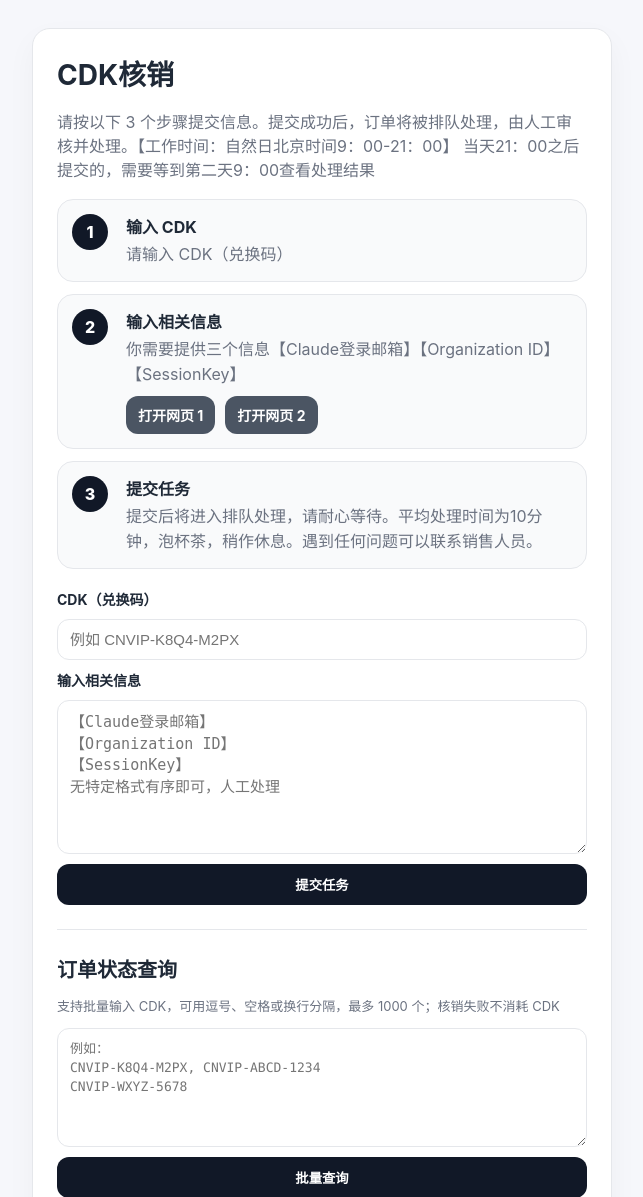
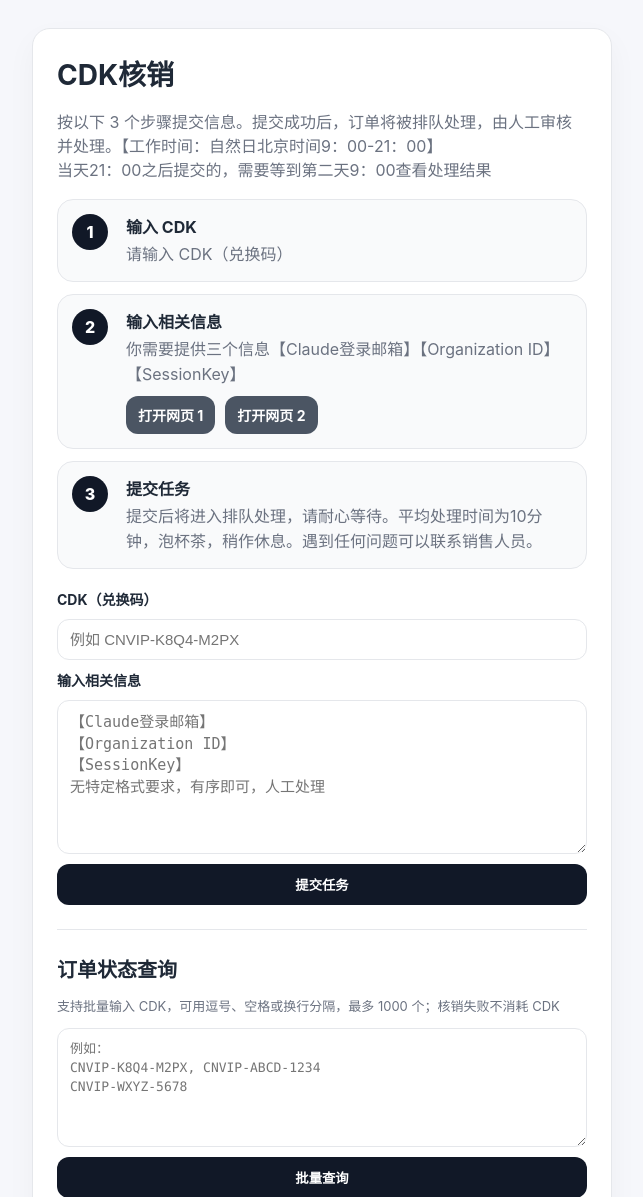
Before and after one commit to chennuo2233-png/vip-cdk-center, a Flask app: page /redeem in a window 1280 px wide. Shown: the part 53-1250 px from the top of the page, without its empty margins (318-961 px from the left). Run offline with Flask 3, Linux system fonts and the light colour scheme; data comes from the database, SQL or seed files in the repository; data that the repository does not hold is empty.

Commit message:
Update redeem.html

```diff
--- a/templates/redeem.html
+++ b/templates/redeem.html
@@ -3,7 +3,10 @@
 {% block content %}
 <section class="card narrow redeem-card">
   <h1>CDK核销</h1>
-  <p class="muted">请按以下 3 个步骤提交信息。提交成功后，订单将被排队处理，由人工审核并处理。【工作时间：自然日北京时间9：00-21：00】&#10;当天21：00之后提交的，需要等到第二天9：00查看处理结果</p>
+  <p class="muted">
+  按以下 3 个步骤提交信息。提交成功后，订单将被排队处理，由人工审核并处理。【工作时间：自然日北京时间9：00-21：00】<br>
+  当天21：00之后提交的，需要等到第二天9：00查看处理结果
+</p>
 <!-- 按下面 3 个步骤提交。提交后进入排队中，专业人工处理，准确高效交付，相关结果会发送到邮箱，可能在垃圾（spam）邮件里。 -->
   <div class="steps-flow" aria-label="兑换流程">
     <div class="step-item">
@@ -43,7 +46,7 @@
     <label>CDK（兑换码）</label>
     <input name="proxy_code" placeholder="例如 CNVIP-K8Q4-M2PX" required>
     <label>输入相关信息</label>
-    <textarea name="token" rows="6" placeholder="【Claude登录邮箱】&#10;【Organization ID】&#10;【SessionKey】&#10;无特定格式有序即可，人工处理 " required></textarea>
+    <textarea name="token" rows="6" placeholder="【Claude登录邮箱】&#10;【Organization ID】&#10;【SessionKey】&#10;无特定格式要求，有序即可，人工处理 " required></textarea>
     <button type="submit">提交任务</button>
   </form>
 
```
